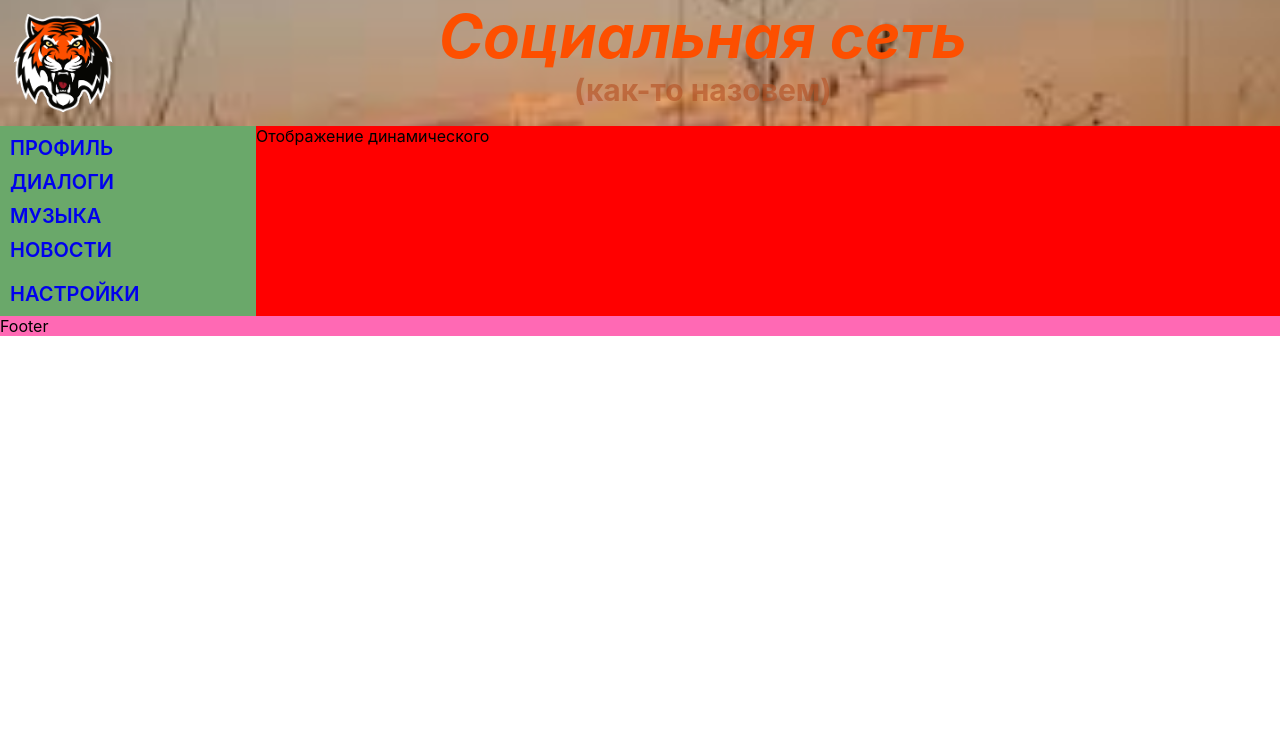
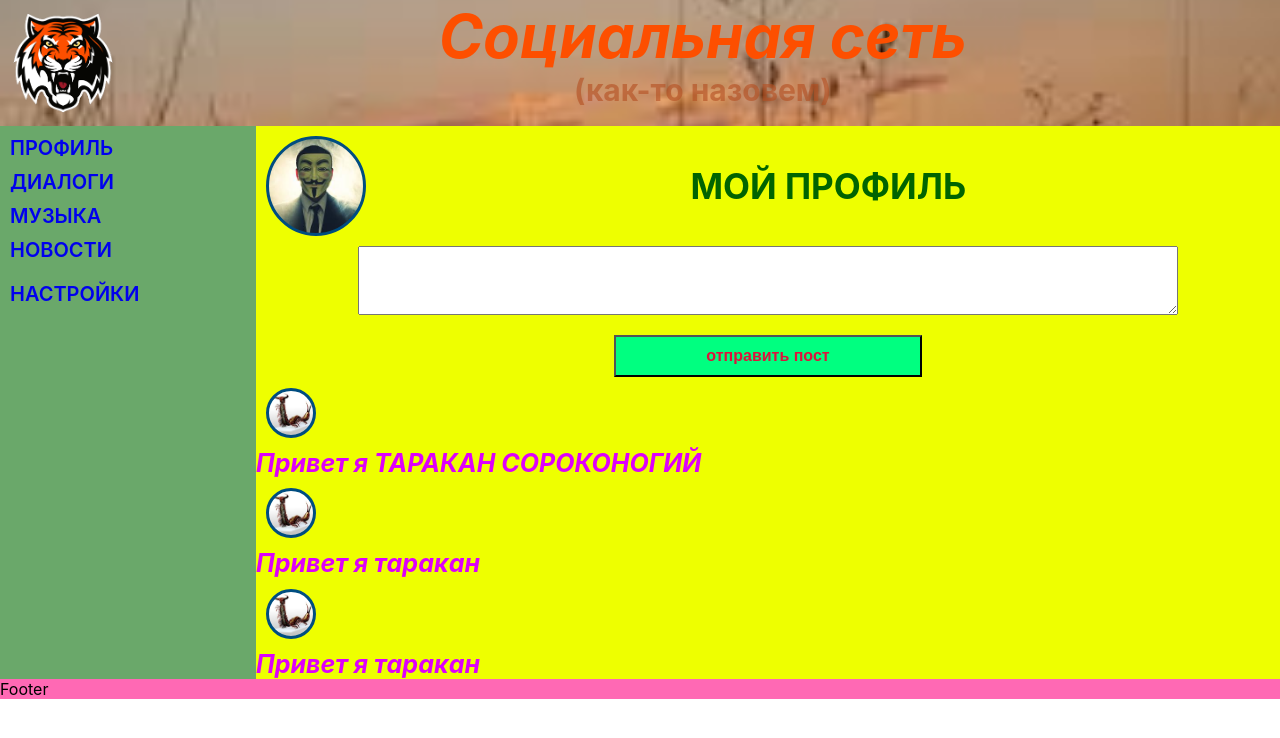
Before and after one commit to Babadooc/Site, a React (Create React App) app in the folder my-app/: page / in a window 1280 px wide. Shown: the top 738 px of the page. Built offline with nearby package versions, Linux system fonts and the light colour scheme.

Commit message:
Ковыряюсь в Profile

```diff
--- a/my-app/src/Hero/Hero.jsx
+++ b/my-app/src/Hero/Hero.jsx
@@ -1,9 +1,10 @@
 import React from 'react';
 import style from'./Hero.module.css';
+import Profile from './Profile/Profile';
 const Hero=()=> {
   return (
     <div className={style.Hero}>
-      Отображение динамического
+      <Profile></Profile>
     </div>
   );
 }
--- a/my-app/src/Hero/Hero.module.css
+++ b/my-app/src/Hero/Hero.module.css
@@ -1,4 +1,11 @@
+*{
+  margin: 0;
+  padding: 0;
+  box-sizing: border-box;
+}
 .Hero {
   grid-area: hero ;
   background-color:red;
+  padding: 0;
+  margin: 0;
 }
--- a/my-app/src/Hero/Profile/Profile.jsx
+++ b/my-app/src/Hero/Profile/Profile.jsx
@@ -1,11 +1,28 @@
 import React from 'react';
-import style from'./Profile.module.css';
-const Profile=()=> {
-  return (
-    <div className={style.Profile}>
-профиль
+import style from './Profile.module.css';
+import Wall from './Wall/Wall';
 
 
+const Profile = () => {
+
+  return (
+    <div className={style.main}>
+      <div className={style.My_profile}>
+        <div className={style.wrap}>
+          <div className={style.img}></div>
+
+          <h2 className={style.title}>Мой профиль</h2>
+        </div>
+
+        <div className={style.wrapper}>
+          <textarea className={style.myPost}></textarea>
+
+          <button className={style.addMyPost}>отправить пост</button>
+        </div>
+      </div>
+      <Wall wall=' Привет я ТАРАКАН СОРОКОНОГИЙ'></Wall>
+      <Wall wall=' Привет я таракан'></Wall>
+      <Wall wall=' Привет я таракан'></Wall>
     </div>
   );
 }
--- a/my-app/src/Hero/Profile/Profile.module.css
+++ b/my-app/src/Hero/Profile/Profile.module.css
@@ -1,4 +1,48 @@
-.Profile {
-  grid-area: Profile ;
-  background-color:red;
+
+
+.main {
+  margin: 0;
+  padding: 0;
+  background-color:rgb(238, 255, 0);
 }
+.img{
+  background: url(./image/ava.jpg) no-repeat center/cover;
+  margin: 1%;
+  width: 100px;
+  height: 100px;
+  border: 3px solid rgb(0, 77, 128);
+  border-radius: 50%;
+  -webkit-border-radius: 50%;
+  -moz-border-radius: 50%;
+  -ms-border-radius: 50%;
+  -o-border-radius: 50%;
+}
+.wrap{
+  display: flex;
+  flex-direction: row;
+  align-items: center;
+}
+.title{
+  margin: 0 auto;
+  text-transform: uppercase;
+  color: darkgreen;
+  font-size: 35px;
+}
+.wrapper{
+  display: flex;
+  flex-direction: column;
+}
+.myPost{
+  padding: 1%;
+  margin: 0 10% ;
+  color: brown;
+  font-size: 20px;
+}
+.addMyPost{
+  padding: 1%;
+  margin: 2% 35% 0;
+  background-color: rgb(0, 255, 128);
+  color: crimson;
+  font-size: 16px;
+  font-weight: 700;
+}
--- /dev/null
+++ b/my-app/src/Hero/Profile/Wall/Wall.jsx
@@ -0,0 +1,17 @@
+import React from 'react';
+import style from './Wall.module.css';
+
+const Wall = (props) => {
+  return (
+    <div className={style.My_wall}>
+      <div className={style.wrap}>
+        <div className={style.img_wall}>
+
+        </div>
+        <h2 className={style.title_wall}>{props.wall}</h2>
+      </div>
+    </div>
+  );
+};
+
+export default Wall;
--- /dev/null
+++ b/my-app/src/Hero/Profile/Wall/Wall.module.css
@@ -0,0 +1,19 @@
+
+
+.img_wall{
+  background: url(.././image/img_wall.jpg) no-repeat center/cover;
+  margin: 1%;
+  width: 50px;
+  height: 50px;
+  border: 3px solid rgb(0, 77, 128);
+  border-radius: 50%;
+  -webkit-border-radius: 50%;
+  -moz-border-radius: 50%;
+  -ms-border-radius: 50%;
+  -o-border-radius: 50%;
+}
+.title_wall{
+  font-size: 25px;
+  font-style: italic;
+  color: rgb(221, 0, 250);
+}
```
Also changed, not shown: my-app/src/Hero/Profile/image/ava.jpg (added), my-app/src/Hero/Profile/image/img_wall.jpg (added).
